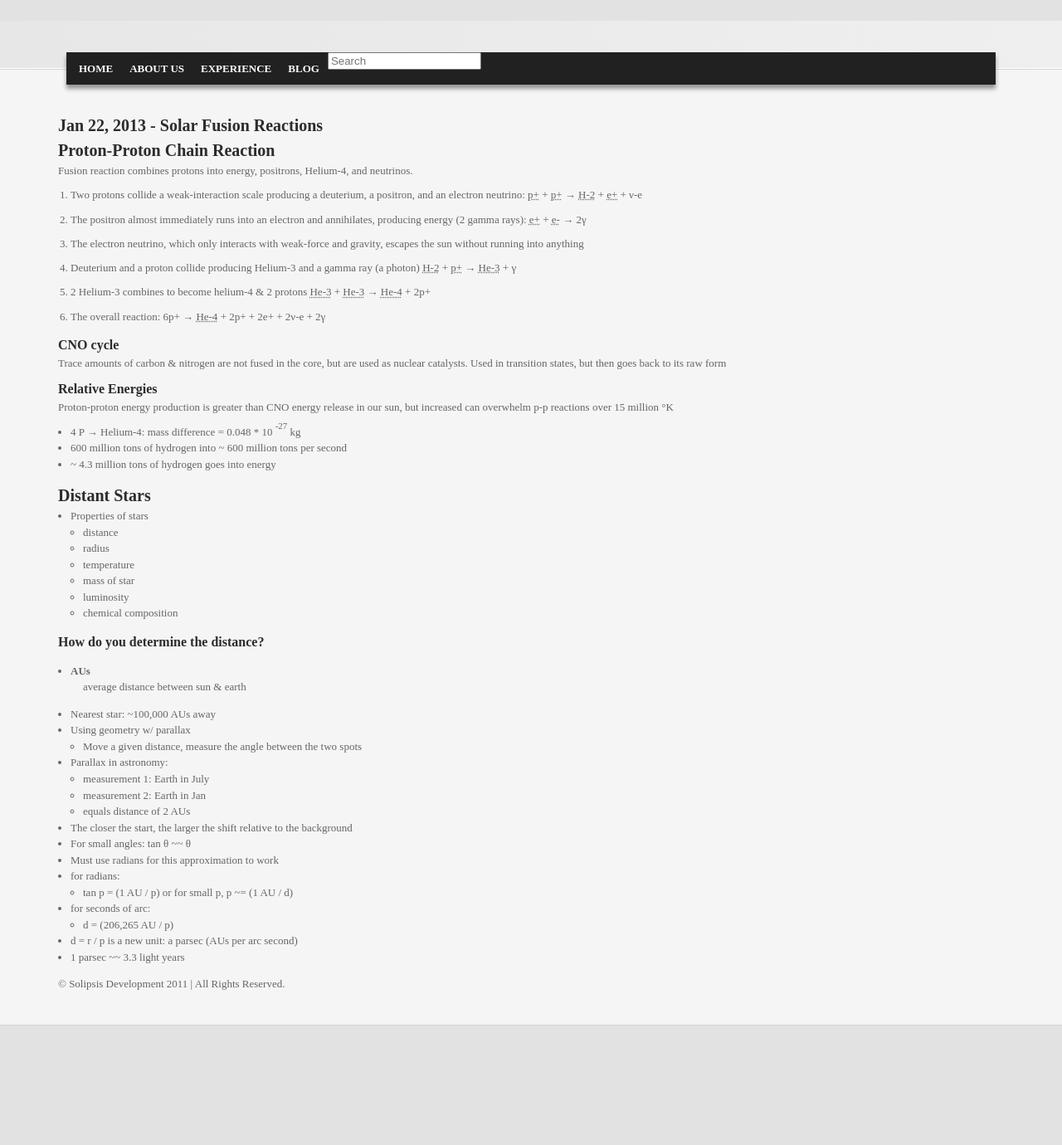
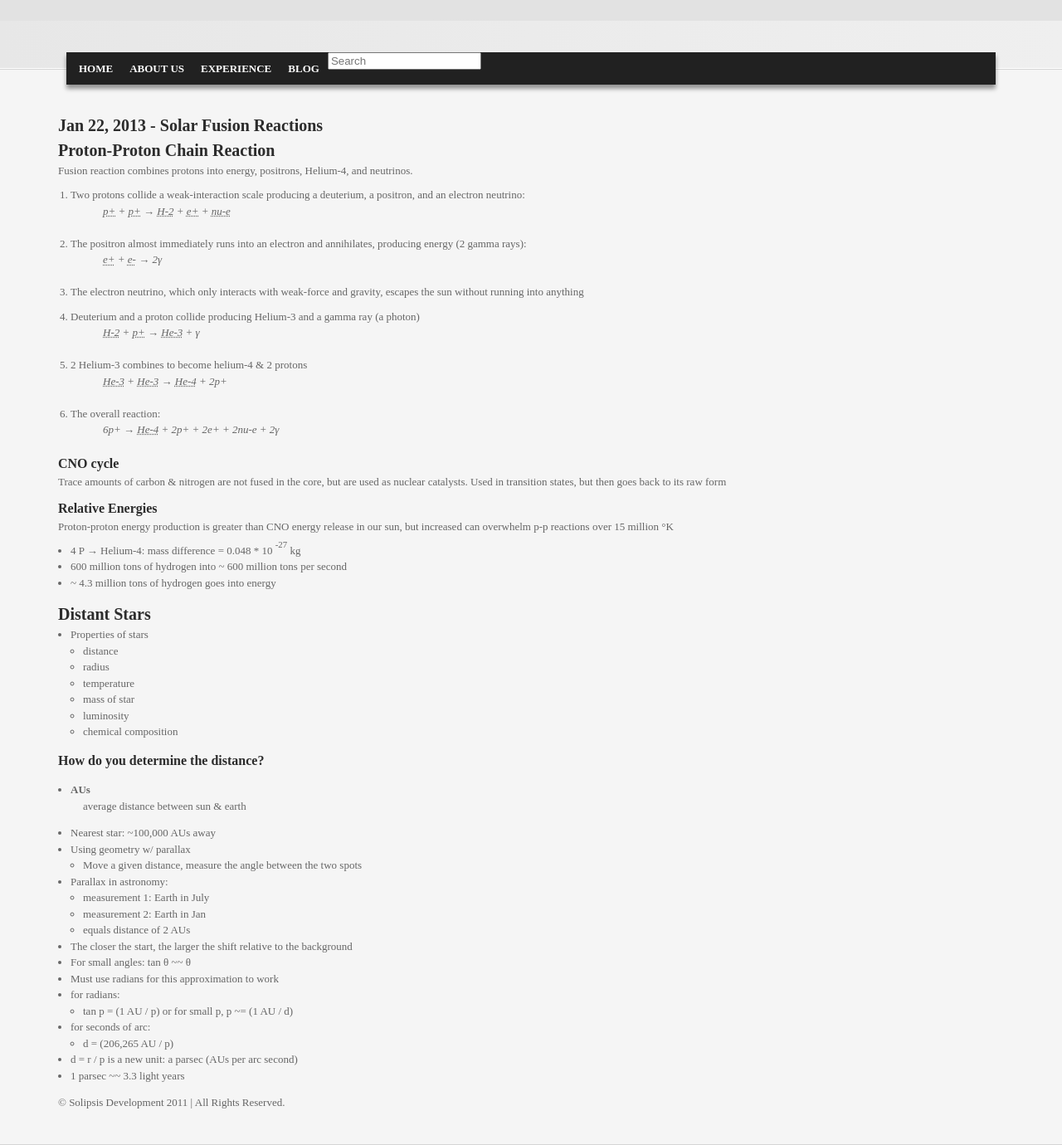
Before and after one commit to berkona/berkona.github.com, a Jekyll site: the page built from notes/astr102/_posts/2013-01-22-solar-fusion-reactions.md, in a window 1280 px wide. Shown: the whole page at 83% size. Built offline with Jekyll 4.4.1, drawn with Linux system fonts in a browser that asks for light colours; Markdown is read by kramdown in place of the engine named in the settings; before the commit the page ends 1236 px from its top, so only the background shows below that.

Commit message:
Added notes

```diff
--- a/notes/astr102/_posts/2013-01-22-solar-fusion-reactions.md
+++ b/notes/astr102/_posts/2013-01-22-solar-fusion-reactions.md
@@ -7,8 +7,8 @@ title: Jan 22, 2013 - Solar Fusion Reactions
 *[n0]: neutron
 *[e-]: electron
 *[e+]: positron
-*[&nu;-e]: electron neutrino
-*[&gamma;]: photon (energy)
+*[nu-e]: electron neutrino
+*[ph]: photon (energy)
 *[H-2]:  deuterium/ deuteron
 *[He-3]: helium-3
 *[He-4]: helium-4
@@ -18,22 +18,22 @@ title: Jan 22, 2013 - Solar Fusion Reactions
 Fusion reaction combines protons into energy, positrons,
 Helium-4, and neutrinos.
 
-1. 	Two protons collide a weak-interaction scale producing a deuterium, a positron, and an electron neutrino:
-			p+ + p+ &rarr; H-2 + e+ + &nu;-e
+1. Two protons collide a weak-interaction scale producing a deuterium, a positron, and an electron neutrino:
+    > p+ + p+ &rarr; H-2 + e+ + nu-e
 
-2.	The positron almost immediately runs into an electron and annihilates, producing energy (2 gamma rays):
-			e+ + e- &rarr; 2&gamma;
+2. The positron almost immediately runs into an electron and annihilates, producing energy (2 gamma rays):
+    > e+ + e- &rarr; 2&gamma;
 
-3.	The electron neutrino, which only interacts with weak-force and gravity, escapes the sun without running into anything
+3. The electron neutrino, which only interacts with weak-force and gravity, escapes the sun without running into anything
 
-4.	Deuterium and a proton collide producing Helium-3 and a gamma ray (a photon)
-			H-2 + p+ &rarr; He-3 + &gamma;
+4. Deuterium and a proton collide producing Helium-3 and a gamma ray (a photon)
+    > H-2 + p+ &rarr; He-3 + &gamma;
 
-5.  2 Helium-3 combines to become helium-4 & 2 protons
-			He-3 + He-3 &rarr; He-4 + 2p+
+5. 2 Helium-3 combines to become helium-4 & 2 protons
+    > He-3 + He-3 &rarr; He-4 + 2p+
 
-6.  The overall reaction:
-			6p+ &rarr; He-4 + 2p+ + 2e+ + 2&nu;-e + 2&gamma;
+6. The overall reaction:
+    > 6p+ &rarr; He-4 + 2p+ + 2e+ + 2nu-e + 2&gamma;
 
 
 ### CNO cycle ###
@@ -52,29 +52,29 @@ reactions over 15 million &deg;K
 
 ## Distant Stars ##
 - Properties of stars
-	- distance
-	- radius
-	- temperature
-	- mass of star
-	- luminosity
-	- chemical composition
+  - distance
+  - radius
+  - temperature
+  - mass of star
+  - luminosity
+  - chemical composition
 
 ### How do you determine the distance? ###
 - AUs
-	: average distance between sun & earth
+  : average distance between sun & earth
 - Nearest star: ~100,000 AUs away
 - Using geometry w/ parallax
-	- Move a given distance, measure the angle between the two spots
+  - Move a given distance, measure the angle between the two spots
 - Parallax in astronomy:
-	- measurement 1: Earth in July
-	- measurement 2: Earth in Jan
-	- equals distance of 2 AUs
+  - measurement 1: Earth in July
+  - measurement 2: Earth in Jan
+  - equals distance of 2 AUs
 - The closer the start, the larger the shift relative to the background
 - For small angles: tan &theta; ~~ &theta;
 - Must use radians for this approximation to work
 - for radians:
-	- tan p = (1 AU / p) or for small p, p ~= (1 AU / d)
+  - tan p = (1 AU / p) or for small p, p ~= (1 AU / d)
 - for seconds of arc:
-	- d = (206,265 AU / p)
+  - d = (206,265 AU / p)
 - d = r / p is a new unit: a parsec (AUs per arc second)
 - 1 parsec ~~ 3.3 light years
```
